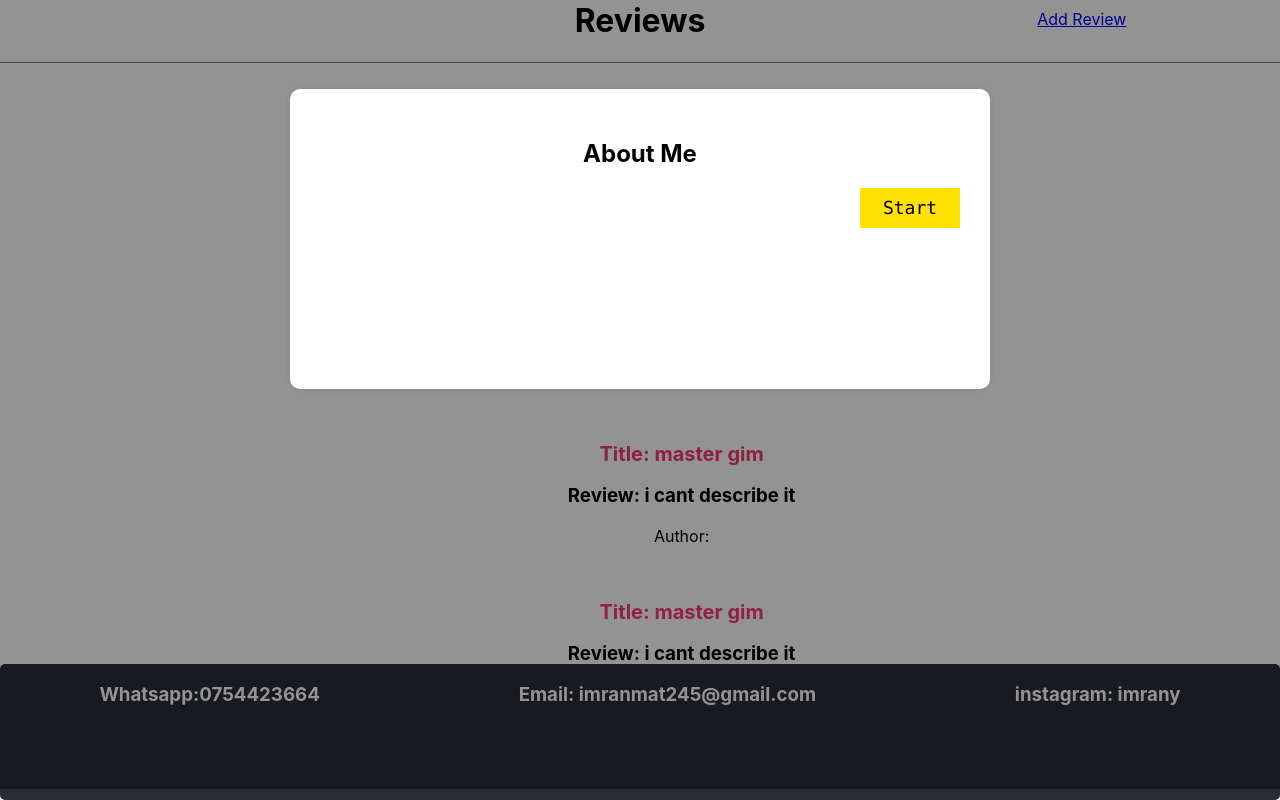
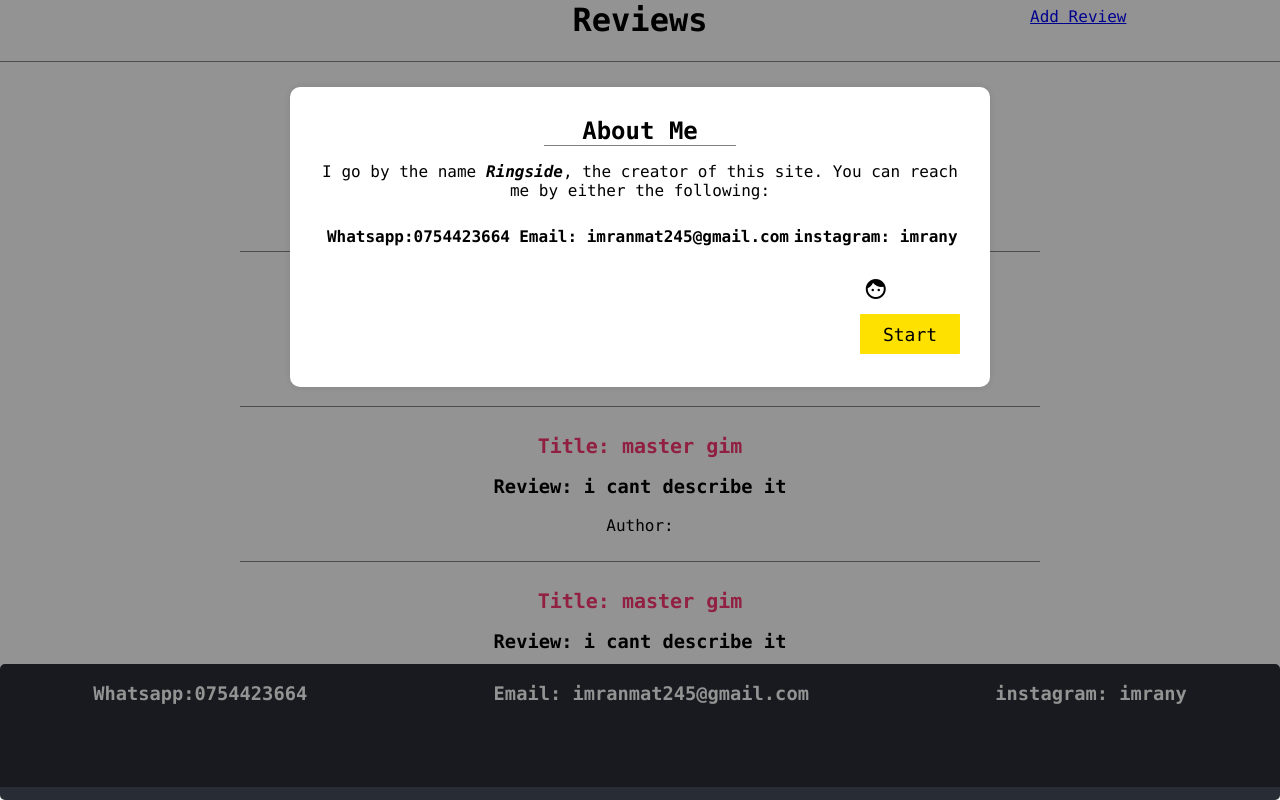
Before and after one commit to Imranyy/Movie-Review, a React (Create React App) app in the folder client/: page / in a window 1280 px wide. Both pictures are taken after a click on the button "Next". Shown: the top 800 px of the page. Built offline with nearby package versions, Linux system fonts and the light colour scheme; data requests are answered from the project's data file.

Commit message:
add material icons

```diff
--- a/client/public/index.html
+++ b/client/public/index.html
@@ -6,6 +6,7 @@
     <meta name="theme-color" content="#000000" />
 
     <title>Movie Site</title>
+    <link rel="stylesheet" href="https://fonts.googleapis.com/icon?family=Material+Icons">
   </head>
   <body>
     <noscript>You need to enable JavaScript to run this app.</noscript>
--- a/client/src/App.css
+++ b/client/src/App.css
@@ -1,8 +1,6 @@
 body {
   margin: 0;
-  font-family: -apple-system, BlinkMacSystemFont, 'Segoe UI', 'Roboto', 'Oxygen',
-    'Ubuntu', 'Cantarell', 'Fira Sans', 'Droid Sans', 'Helvetica Neue',
-    sans-serif;
+  font-family:consolas, arial;
   -webkit-font-smoothing: antialiased;
   -moz-osx-font-smoothing: grayscale;
   background-color: whitesmoke;
@@ -67,9 +65,8 @@ textarea{
   height: 10%;
   width: 60%;
   padding: 10px 16px;
-  margin-left:22%;
-  border-bottom: 1px solid #fafafa;
-  border-radius: 8px;
+  margin:0 auto;
+  border-bottom: 1px solid gray;
   cursor: pointer;
 }
 .movie:hover{
@@ -77,6 +74,7 @@ textarea{
   background-repeat: no-repeat;
   background-size: contain;
   box-shadow: 1px 3px 5px rgba(0,0,0,0.1);
+  border-radius: 8px;
 }
 .movie h2{
   font-size: 20px;
--- a/client/src/components/Home.js
+++ b/client/src/components/Home.js
@@ -40,13 +40,18 @@ const Home=()=>{
             <h2 style={{marginTop:'-10px'}}>Info:</h2>
             <p style={{fontFamily:'consolas,Arial'}}>
                This is a site for movie and series lovers. In here, you can review your favorites' and recommend it to other, you can also checkout best watched movies and
-               series from this site. This site focuses on builting a community of movie enthusiates people, bring them together while sharing movies and series.
+               series from this site. This site focuses on builting a community of movie enthusiastic people, bring them together while sharing movies and series.
             </p>
             <button className="btn" onClick={next}>Next</button>
             </div>
             <div className="part2">
-              <h2>About Me</h2>
-
+              <h2 style={{borderBottom:'1px solid gray',width:'30%',margin:'0 auto'}}>About Me</h2>
+              <p>I go by the name <em><strong>Ringside</strong></em>, the creator of this site. You can reach me by either the following:</p>
+              <div style={{display:'flex',justifyContent:'space-around', marginTop:'-10px'}}>
+                <div><h4>Whatsapp:0754423664</h4><br/><i className="material-icons">whatsapp</i></div>
+                <div><h4>Email: imranmat245@gmail.com</h4><br/><i className="material-icons">whatsapp</i></div>
+                <div><h4>instagram: imrany</h4><br/><i className="material-icons" style={{marginTop:'-20px'}}>face</i></div>
+              </div>
               <button className="btn" onClick={start}>Start</button>
             </div>
 
@@ -67,7 +72,7 @@ const Home=()=>{
           </div>
             </div>*/}
 
-          <div style={{marginBottom:'15%',margin:'auto'}}>
+          <div style={{marginBottom:'15%',margin:'auto', fontFamily:'consolas,arial'}}>
            {user && user.map((review)=>(
             <div className="movie" key={review.id}>
                 <h2>Title: {review.movie_name}</h2>
--- a/client/src/components/Submitpage.js
+++ b/client/src/components/Submitpage.js
@@ -23,7 +23,7 @@ const Submitpage=()=>{
     return(
         <div className="App">
         <header className="App-header">
-        <Link to='/'><button style={{float:'right',marginRight:'20px',color:'white',marginTop:'-25px', width:'150px',fontFamily:'cursive'}}>Review page</button></Link>
+        <Link to='/'><button style={{float:'right',marginRight:'20px',color:'white',marginTop:'-25px', width:'150px'}}>Review page</button></Link>
          <Header title="Movies Site"/>
           <form onSubmit={e=>onSubmit(e)}>
              <p><label>Movie Name:</label>
```
